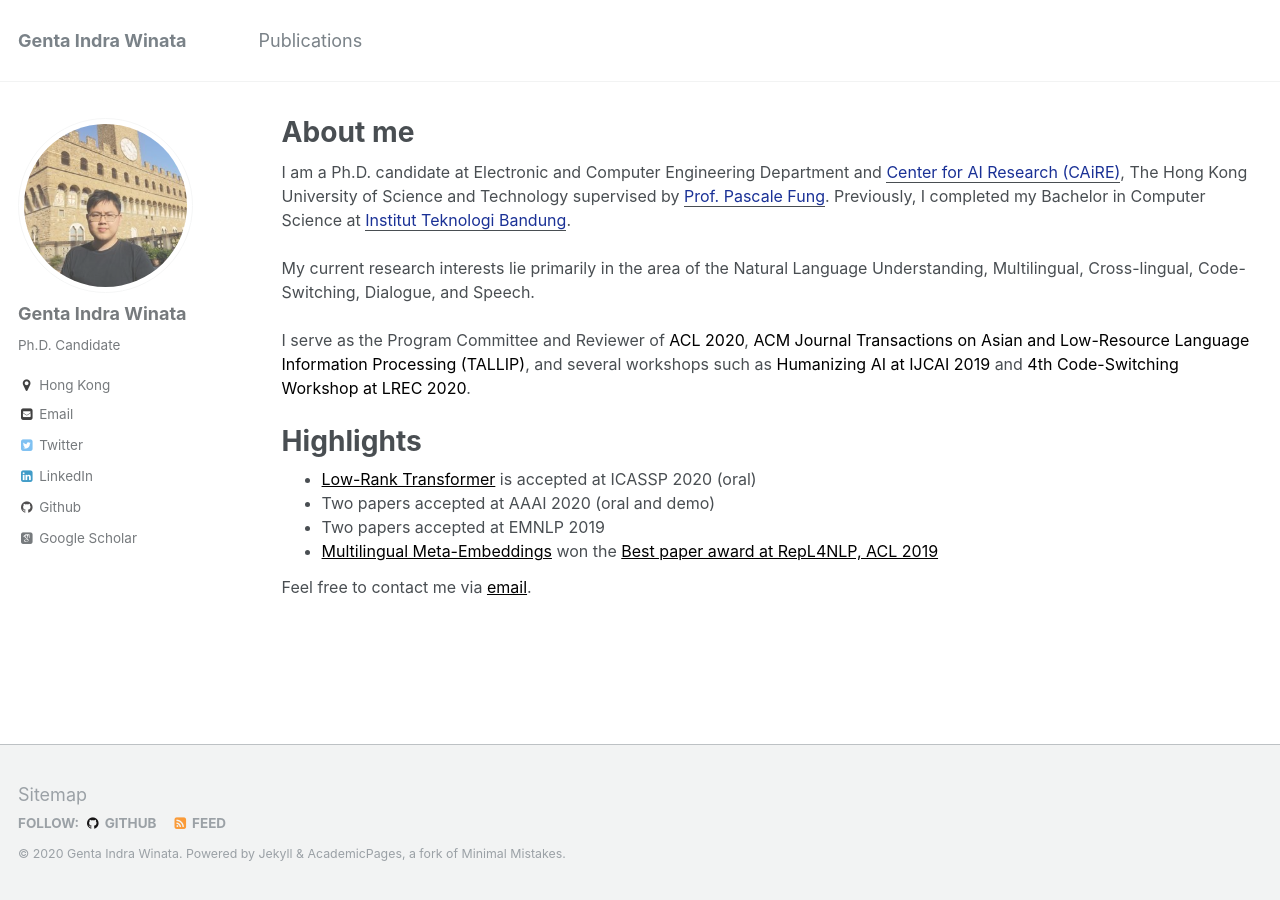
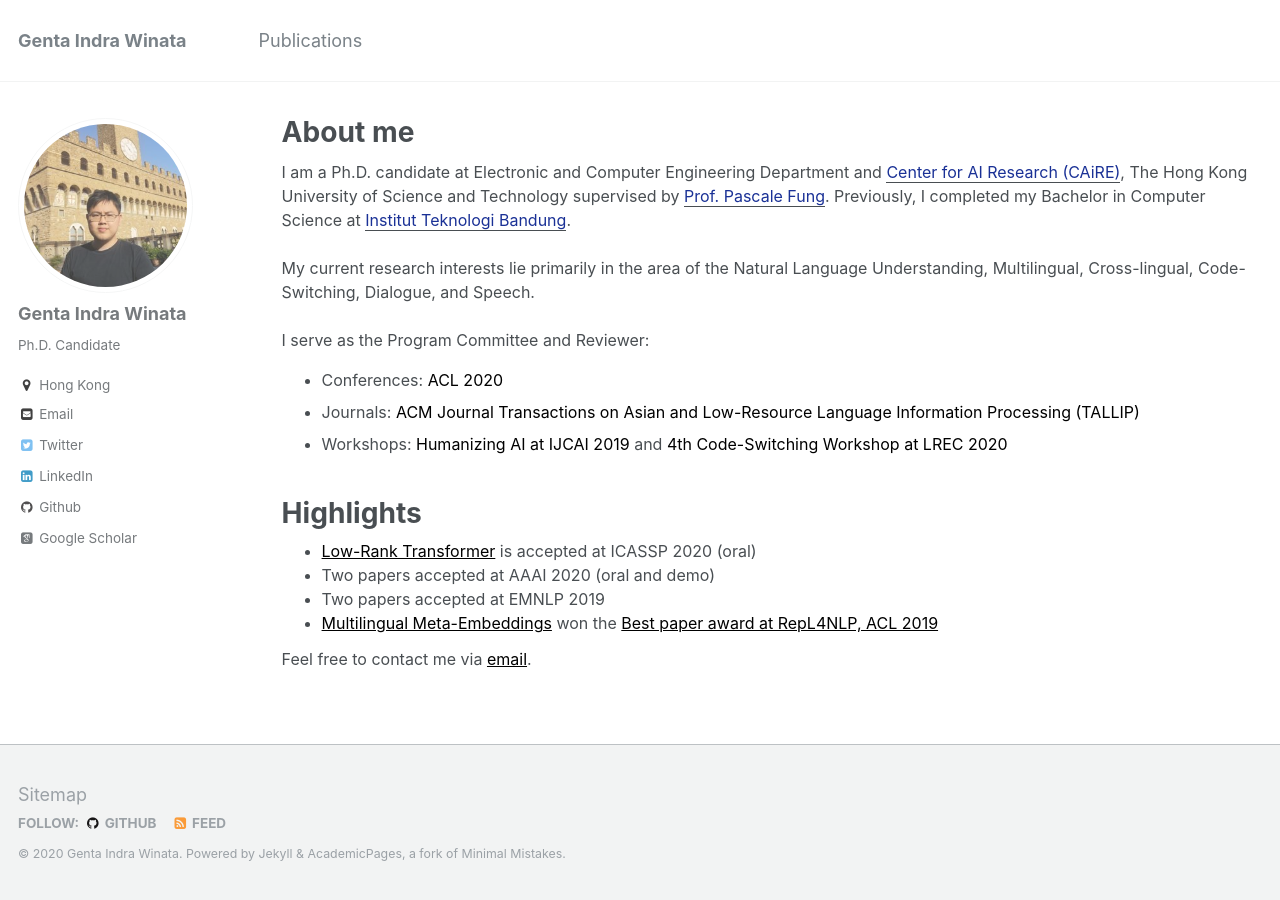
Before and after one commit to gentaiscool/gentaiscool.github.io, a Jekyll site: the page built from _pages/about.md, in a window 1280 px wide. Built offline with Jekyll 4.4.1, drawn with Linux system fonts in a browser that asks for light colours; some web fonts are replaced.

Commit message:
update format

```diff
--- a/_layouts/about.html
+++ b/_layouts/about.html
@@ -64,7 +64,12 @@
             <br/><br/>
             My current research interests lie primarily in the area of the Natural Language Understanding, Multilingual, Cross-lingual, Code-Switching, Dialogue, and Speech.
             <br/><br/>
-            I serve as the Program Committee and Reviewer of <a href="https://acl2020.org/" style="color:#000000">ACL 2020</a>, <a href="https://dl.acm.org/journal/tallip" style="color:#000000">ACM Journal Transactions on Asian and Low-Resource Language Information Processing (TALLIP)</a>, and several workshops such as <a href="https://www.humanizing-ai.com/program.html" style="color:#000000">Humanizing AI at IJCAI 2019</a> and <a href="https://cod1r.github.io/Code-Switching/" style="color:#000000">4th Code-Switching Workshop at LREC 2020</a>.
+            I serve as the Program Committee and Reviewer:
+            <ul>
+              <li>Conferences: <a href="https://acl2020.org/" style="color:#000000">ACL 2020</a></li>
+              <li>Journals: <a href="https://dl.acm.org/journal/tallip" style="color:#000000">ACM Journal Transactions on Asian and Low-Resource Language Information Processing (TALLIP)</a></li>
+              <li>Workshops: <a href="https://www.humanizing-ai.com/program.html" style="color:#000000">Humanizing AI at IJCAI 2019</a> and <a href="https://cod1r.github.io/Code-Switching/" style="color:#000000">4th Code-Switching Workshop at LREC 2020</a></li>
+            </ul>
           </div>
         </div>
         <br/>
```
